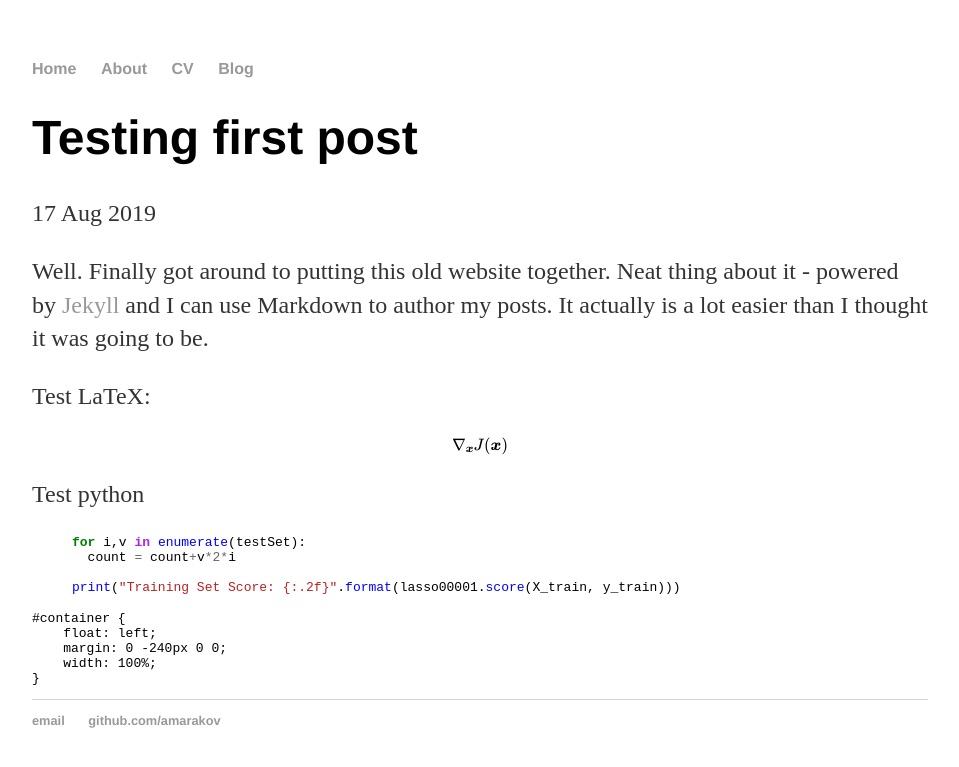
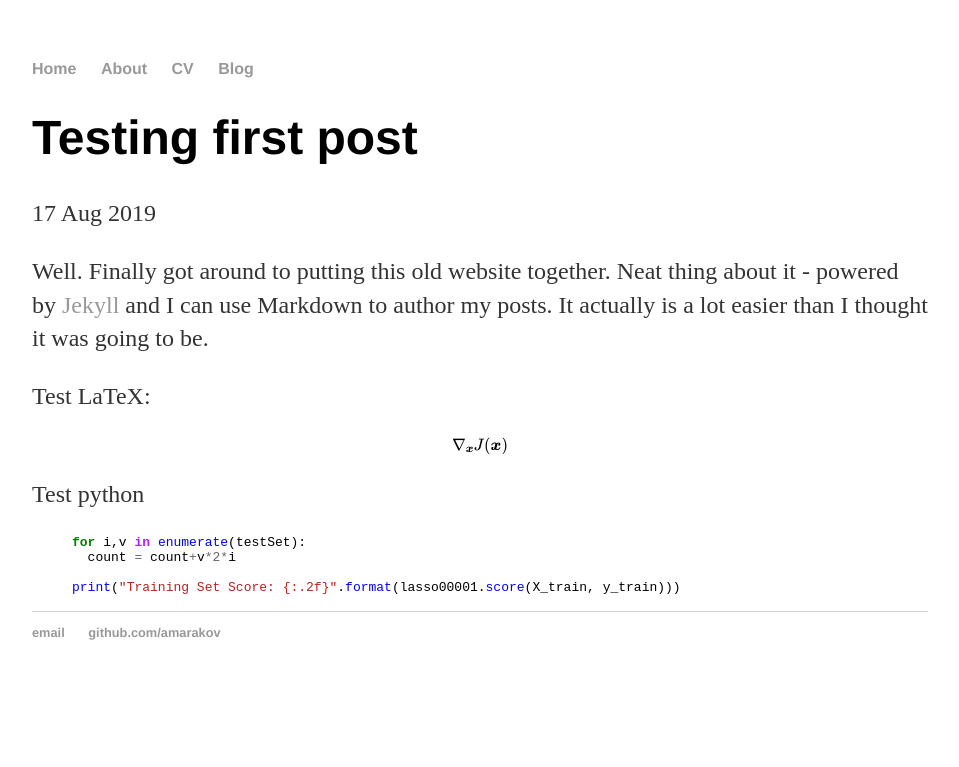
Before and after one commit to amarakov/amarakov.github.io, a Jekyll site: the page built from _posts/2019-08-17-test-post.md, in a window 1280 px wide. Shown: the top 767 px of the page, without its empty margins (160-1119 px from the left). Built offline with Jekyll 4.4.1, drawn with Linux system fonts in a browser that asks for light colours; formulas are drawn with MathJax 3.

Commit message:
Update 2019-08-17-test-post.md

```diff
--- a/_posts/2019-08-17-test-post.md
+++ b/_posts/2019-08-17-test-post.md
@@ -21,11 +21,3 @@ for i,v in enumerate(testSet):
 
 print("Training Set Score: {:.2f}".format(lasso00001.score(X_train, y_train)))
 {% endhighlight %}
-
-
-<pre><code class="css">#container {
-    float: left;
-    margin: 0 -240px 0 0;
-    width: 100%;
-}
-</code></pre>
```
